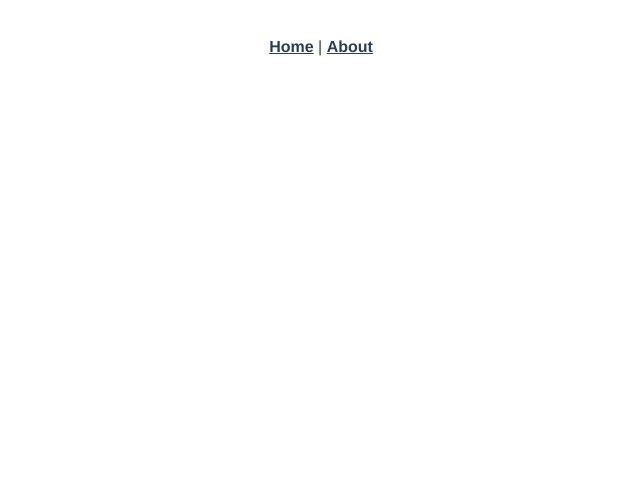
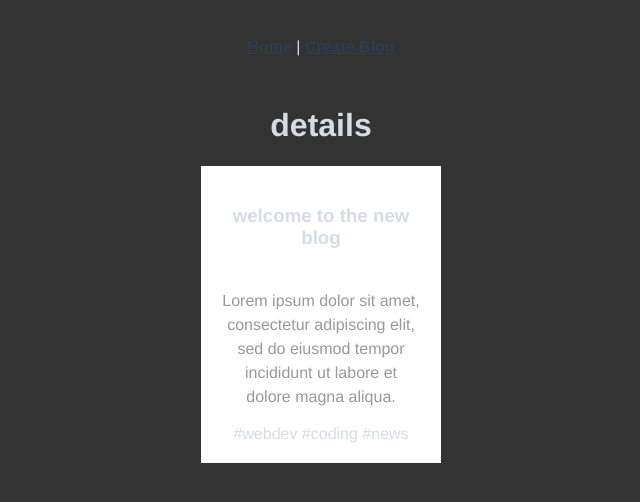
Before and after one commit to jantdev/vue3blog, a Vue app: page /postsdetails/1 in a window 1280 px wide. Before the commit this address had no page. Shown: the top 502 px of the page, without its empty margins (319-959 px from the left). Built offline with nearby package versions, Linux system fonts and the light colour scheme; data requests are answered from the project's data file.

Commit message:
working on createblog

```diff
--- /dev/null
+++ b/data/db.json
@@ -0,0 +1,52 @@
+{
+  "posts": [
+    {
+      "id": 1,
+      "title": "welcome to the new blog",
+      "body": "Lorem ipsum dolor sit amet, consectetur adipiscing elit, sed do eiusmod tempor incididunt ut labore et dolore magna aliqua.",
+      "tags": [
+        "webdev",
+        "coding",
+        "news"
+      ]
+    },
+    {
+      "id": 2,
+      "title": "top 5 CSS tips",
+      "body": "Lorem ipsum dolor sit amet, consectetur adipiscing elit, sed do eiusmod tempor incididunt ut labore et dolore magna aliqua.",
+      "tags": [
+        "css",
+        "webdev",
+        "coding"
+      ]
+    },
+    {
+      "id": 5707,
+      "title": "Make a modal using CSS",
+      "body": "Lorem ipsum dolor sit amet, consectetur adipiscing elit. Duis est ex, mollis id placerat eu, vulputate vehicula eros. Etiam nec urna egestas, pretium justo ut, luctus arcu. Maecenas dictum mi elit, sed molestie nulla pulvinar a. Sed pellentesque mauris quis ex aliquam tincidunt. Aliquam erat volutpat. Quisque auctor ante at felis maximus, commodo dapibus massa porttitor. Phasellus dignissim finibus placerat. Duis eu erat sem. Suspendisse venenatis molestie sapien a egestas. Vestibulum ante ipsum primis in faucibus orci luctus et ultrices posuere cubilia curae; Maecenas in imperdiet mi. Etiam ac massa vel nulla lobortis viverra. Class aptent taciti sociosqu ad litora torquent per conubia nostra, per inceptos himenaeos.\n\nMauris in erat tincidunt, dictum ligula id, vulputate nisl. Nam accumsan sodales mi, sed faucibus lacus pharetra id. Vestibulum interdum nibh orci, ut egestas risus venenatis vitae. Mauris tortor nisl, congue vulputate mauris sit amet, mattis pellentesque nunc. Proin imperdiet dapibus tincidunt. Cras at vehicula libero. Quisque lobortis quis est vel interdum. Duis molestie feugiat tellus sed sagittis. Duis eleifend lorem mauris, quis suscipit turpis luctus non.",
+      "tags": [
+        "css",
+        "webdev",
+        "coding"
+      ]
+    },
+    {
+      "id": 9831,
+      "title": "Become a Vue Ninja",
+      "body": "Lorem ipsum dolor sit amet, consectetur adipiscing elit. Proin pretium massa ac malesuada porttitor. Nunc eget nisl finibus, condimentum augue eget, vestibulum ipsum. Mauris eget ex ac enim vulputate vulputate. Quisque ut sem vitae diam pulvinar dictum quis sed nisl. Nullam pharetra ultrices sagittis. Sed suscipit tempor felis id porta. Suspendisse risus mi, cursus ut tellus quis, congue placerat leo. Fusce quis egestas arcu. Fusce in ornare sem, vel pulvinar erat. Donec commodo feugiat tellus, ac iaculis sem iaculis ut. Vestibulum aliquet quam in nisl efficitur, sit amet vestibulum risus vehicula. Donec ultrices finibus purus, eget molestie odio molestie non. Sed et blandit mauris. Vivamus vestibulum lorem ipsum, id bibendum est volutpat nec.\n\nProin et rutrum sapien. Duis eu ipsum est. Duis mollis dolor vel posuere pretium. Nulla dictum ante ut justo dignissim, luctus faucibus tellus hendrerit. In pretium et sapien sed luctus. Mauris at volutpat sapien, a convallis lacus. Aliquam neque neque, pharetra ac ultrices sed, consequat et velit. Donec maximus rhoncus lectus vitae ultrices. Mauris aliquam tincidunt elit ut dignissim.",
+      "tags": [
+        "vue",
+        "coding",
+        "webdev"
+      ]
+    },
+    {
+      "title": "gitkaos",
+      "body": "løst",
+      "tags": [
+        "test"
+      ],
+      "id": 9832
+    }
+  ]
+}
--- a/package.json
+++ b/package.json
@@ -4,7 +4,8 @@
   "private": true,
   "scripts": {
     "serve": "vue-cli-service serve",
-    "build": "vue-cli-service build"
+    "build": "vue-cli-service build",
+    "backend": "json-server --watch data/db.json --port 5000"
   },
   "dependencies": {
     "core-js": "^3.6.5",
--- a/src/App.vue
+++ b/src/App.vue
@@ -1,18 +1,22 @@
 <template>
   <div id="nav">
-    <router-link to="/">Home</router-link> |
-    <router-link to="/about">About</router-link>
+    <router-link :to="{name:'Home'}">Home</router-link> |
+    <router-link :to="{name:'CreateBlog'}">Create Blog</router-link>
   </div>
   <router-view/>
 </template>
 
 <style>
+body{
+  background:#333;
+}
 #app {
   font-family: Avenir, Helvetica, Arial, sans-serif;
   -webkit-font-smoothing: antialiased;
   -moz-osx-font-smoothing: grayscale;
   text-align: center;
-  color: #2c3e50;
+  color: #d5dce4;
+
 }
 
 #nav {
--- /dev/null
+++ b/src/components/Postlist.vue
@@ -0,0 +1,34 @@
+<template>
+<h2>postlist</h2>
+  <div class="postlist">
+    <div class="post" v-for="post in posts" :key="post.id">
+    <SinglePost :post="post"/>
+    </div>
+  </div>
+</template>
+
+<script>
+import SinglePost from './SinglePost.vue'
+
+export default {
+  props:['posts'],
+  components:{SinglePost},
+
+}
+</script>
+
+<style>
+.postlist{
+  display:flex;
+flex-wrap: wrap;
+  gap:20px;
+  max-width:1140px;
+ margin:0 auto;
+}
+.post{
+  background: #fff;
+  width:200px;
+  padding:20px;
+
+}
+</style>
--- /dev/null
+++ b/src/components/SinglePost.vue
@@ -0,0 +1,33 @@
+<template>
+  <div class="singlepost">
+      <router-link :to="{name:'details',params:{id:post.id}}">
+      <h3>{{post.title}} - {{post.id}}</h3>
+      </router-link>
+      <p>{{snippet}}</p>
+      <span v-for="tag in post.tags" :key="tag">
+          #{{ tag }}
+        </span>
+  </div>
+</template>
+
+<script>
+import { computed } from '@vue/reactivity'
+export default {
+    props:['post'],
+    setup(props){
+        const snippet = computed(()=>{
+            if(props.post.body.length>100){
+                return props.post.body.substring(0,100)+'...'
+            }else{
+                return props.post.body
+            }
+        })
+        return {snippet}
+    }
+
+}
+</script>
+
+<style>
+
+</style>
--- /dev/null
+++ b/src/composables/getPosts.js
@@ -0,0 +1,25 @@
+import { ref } from "@vue/reactivity";
+
+const getPosts = () => {
+  const posts = ref([]);
+  const error = ref(null);
+  const loading = ref(true);
+  const loadData = async () => {
+    try {
+      let res = await fetch("api/posts");
+      if (!res.ok) {
+        throw Error("No data");
+      }
+      posts.value = await res.json();
+      if (posts.value.length > 0) {
+        loading.value = false;
+      }
+    } catch (err) {
+      loading.value = false;
+      error.value = err.message;
+    }
+  };
+  return { posts, error, loading, loadData };
+};
+
+export default getPosts;
--- /dev/null
+++ b/src/composables/getPostsDetails.js
@@ -0,0 +1,25 @@
+import { ref } from "@vue/reactivity";
+
+const getPostsDetails = (id) => {
+  const post = ref(null);
+  const error = ref(null);
+  const loading = ref(true);
+  const loadPost = async () => {
+    try {
+      let data = await fetch(`http://localhost:5000/posts/${id}`);
+      console.log(`api/posts/${id}`);
+      if (!data.ok) {
+        throw Error("No post");
+      }
+      post.value = await data.json();
+
+      loading.value = false;
+    } catch (err) {
+      loading.value = false;
+      error.value = err.message;
+    }
+  };
+  return { post, error, loading, loadPost };
+};
+
+export default getPostsDetails;
--- a/src/router/index.js
+++ b/src/router/index.js
@@ -1,25 +1,29 @@
-import { createRouter, createWebHistory } from 'vue-router'
-import Home from '../views/Home.vue'
-
+import { createRouter, createWebHistory } from "vue-router";
+import Home from "../views/Home.vue";
+import Details from "../views/Details.vue";
+import CreateBlog from "../views/CreateBlog.vue"
 const routes = [
   {
-    path: '/',
-    name: 'Home',
-    component: Home
+    path: "/",
+    name: "Home",
+    component: Home,
   },
   {
-    path: '/about',
-    name: 'About',
-    // route level code-splitting
-    // this generates a separate chunk (about.[hash].js) for this route
-    // which is lazy-loaded when the route is visited.
-    component: () => import(/* webpackChunkName: "about" */ '../views/About.vue')
-  }
-]
+    path:'/createblog',
+    name:'CreateBlog',
+    component:CreateBlog
+  },
+  {
+    path: "/postsdetails/:id",
+    name: "details",
+    component: Details,
+    props: true,
+  },
+];
 
 const router = createRouter({
   history: createWebHistory(process.env.BASE_URL),
-  routes
-})
+  routes,
+});
 
-export default router
+export default router;
--- a/src/views/CreateBlog.vue
+++ b/src/views/CreateBlog.vue
@@ -1,12 +1,12 @@
 <template>
   <div class="createblog">
-    <form>
+    <form @submit.prevent="sendData">
       <h2>Create Blog</h2>
       <div class="formfield">
         <div class="fieldtitle">Title</div>
         <input type="text" v-model="title" placeholder="blog title" />
       </div>
-      <div class="formfiel">
+      <div class="formfield">
         <div class="fieldtitle">Content</div>
         <textarea
           placeholder="blog content"
@@ -16,25 +16,41 @@
           maxlength="200"
         ></textarea>
       </div>
-      <button type="submit" @click.prevent="Submit">submit</button>
+      <div class="formfield">
+        <div class="fieldtitle">Tag</div>
+        <input
+          type="text"
+          placeholder="write a tag"
+          v-model="tag"
+          @keyup.enter="addTag"
+          ref="tagref"
+        />
+      </div>
+      <div class="tags">
+        <div class="tag" v-for="(tag,index) in tags" :key="index">
+          <span>{{ tag }}</span>
+          <button type="button" @click="delTag(index)">X</button>
+        </div>
+      </div>
+      <button type="submit">submit</button>
     </form>
   </div>
 </template>
 
 <script>
 import { ref } from "vue";
-import {useRouter} from "vue-router"
+import { useRouter } from "vue-router";
 export default {
   name: "CreateBlog",
   setup() {
-      const router = useRouter()
+    const router = useRouter();
     const title = ref("");
     const content = ref("");
-
+    const tag = ref("");
+    const tags = ref([]);
     async function Submit() {
-
       if (title.value !== "" && content.value !== "") {
-          const data= {title:title.value,body:content.value,tag:['test']}
+        const data = { title: title.value, body: content.value, tag: ["test"] };
         const res = await fetch("api/posts", {
           method: "POST",
           headers: {
@@ -43,16 +59,26 @@ export default {
           body: JSON.stringify(data),
         });
         const results = await res.json();
-       if(results.id){
-           router.push({name: 'Home'})
-       }
-       return
-
-
+        if (results.id) {
+          router.push({ name: "Home" });
+        }
+        return;
       }
     }
+    function addTag(e) {
+      e.preventDefault();
+      if (tag.value !== null) {
+        if (!tags.value.includes(tag.value)) {
+          tags.value.push(tag.value);
+        }
+      }
+      tag.value = "";
+    }
+    function delTag(index) {
+      tags.value.splice(index,1)
+    }
 
-    return { title, content, Submit };
+    return { title, content, Submit, addTag, tag, tags, delTag };
   },
 };
 </script>
--- /dev/null
+++ b/src/views/Details.vue
@@ -0,0 +1,44 @@
+<template>
+  <h1>details</h1>
+    <div v-if="error">{{error}}</div>
+      <div v-if="loading">loading...</div>
+      <div class="post" v-if="post">
+        <h3>{{post.title}}</h3>
+        <p class="pre">{{post.body}}</p>
+        <span v-for="tag in post.tags" :key="tag">
+          #{{tag}}
+        </span>
+      </div>
+
+</template>
+
+<script>
+import getPostsDetails from "../composables/getPostsDetails"
+export default {
+  name:'Details',
+  props:['id'],
+  setup(props){
+
+     const {post,error,loading,loadPost} = getPostsDetails(props.id)
+
+  loadPost()
+
+    return {post,error,loading}
+  }
+}
+</script>
+
+<style>
+.post{
+  max-width:1200px;
+  margin:0 auto;
+}
+.post p{
+  color:#999;
+  line-height: 1.5rem;
+  margin-top:40px;
+}
+.post .pre{
+  white-space: pre-wrap;
+}
+</style>
--- a/src/views/Home.vue
+++ b/src/views/Home.vue
@@ -1,18 +1,24 @@
 <template>
   <div class="home">
-    <img alt="Vue logo" src="../assets/logo.png">
-    <HelloWorld msg="Welcome to Your Vue.js App"/>
+   <h1>Home</h1>
+   <div v-if="error">{{error}}</div>
+   <div v-if="loading">loading...</div>
+   <PostList :posts="posts"/>
   </div>
 </template>
 
 <script>
-// @ is an alias to /src
-import HelloWorld from '@/components/HelloWorld.vue'
-
+import PostList from '../components/Postlist'
+import getPosts from '../composables/getPosts'
 export default {
   name: 'Home',
-  components: {
-    HelloWorld
+  components:{PostList},
+  setup(){
+
+  const {posts,error,loading,loadData} = getPosts()
+  loadData()
+    return {posts,error,loading}
   }
+
 }
 </script>
--- /dev/null
+++ b/vue.config.js
@@ -0,0 +1,12 @@
+module.exports = {
+    devServer: {
+      proxy: {
+        "^/api": {
+          target: "http://localhost:5000",
+          changeOrigin: true,
+          logLevel: "debug",
+          pathRewrite: { "^/api": "/" },
+        },
+      },
+    },
+  };
```
